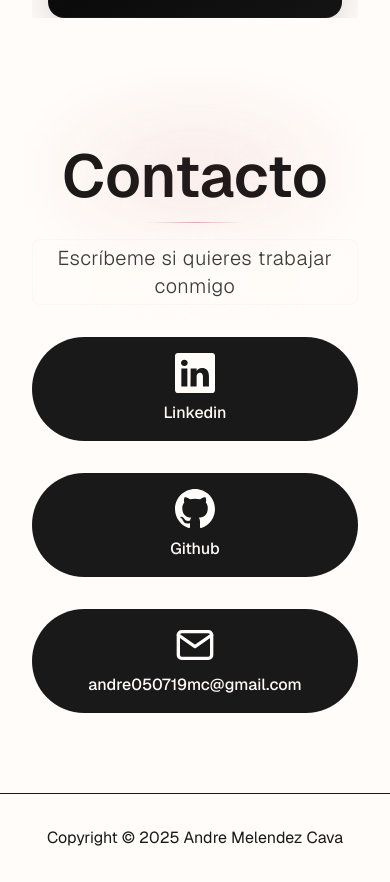
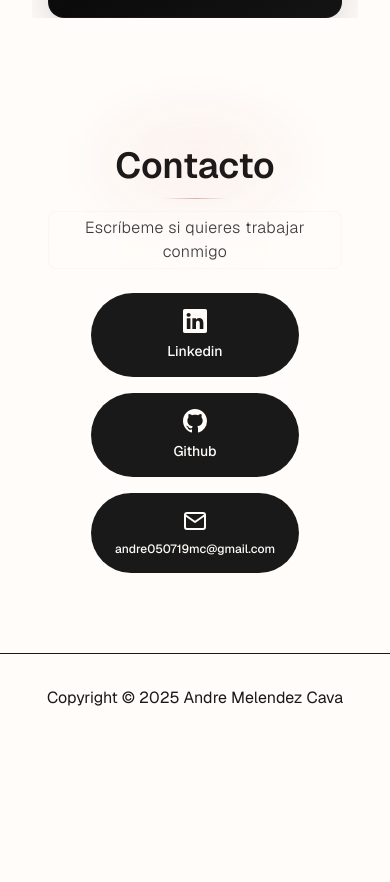
Before and after one commit to andremelzc/portafolio-2025, a Next.js app: page / in a window 390 px wide. Shown: the part 5191-6073 px from the top of the page. After the commit the page ends 5933 px from the top, so only its background shows below. Built offline with nearby package versions, Linux system fonts and the light colour scheme.

Commit message:
Enhance ContactSection layout and styling for improved responsiveness and visual appeal; adjust spacing, text sizes, and add glassmorphism effects

```diff
--- a/app/components/sections/ContactSection.tsx
+++ b/app/components/sections/ContactSection.tsx
@@ -5,50 +5,53 @@ import Button from "@/app/components/ui/Button";
 
 export default function ContactSection() {
   return (
-    <section id="contacto" className="">
-      <div className="flex flex-col gap-16 text-center items-center">
-        <div className="flex flex-col gap-8">
+    <section id="contacto" className="px-4 sm:px-6 lg:px-8">
+      <div className="flex flex-col gap-12 sm:gap-14 md:gap-16 lg:gap-12 xl:gap-10 text-center items-center max-w-7xl mx-auto">
+        <div className="flex flex-col gap-6 sm:gap-8 lg:gap-6">
           {/* Header */}
-          <div className="relative flex flex-col gap-4">
+          <div className="relative flex flex-col gap-3 sm:gap-4 lg:gap-3">
             {/* Resplandor detrás del título */}
-            <div className="absolute -top-4 left-1/2 transform -translate-x-1/2 w-80 h-20 bg-gradient-to-r from-transparent via-accent/15 to-transparent blur-2xl opacity-80" />
+            <div className="absolute -top-2 sm:-top-3 md:-top-4 left-1/2 transform -translate-x-1/2 w-60 sm:w-72 md:w-80 lg:w-72 h-12 sm:h-16 md:h-20 lg:h-16 bg-gradient-to-r from-transparent via-accent/15 to-transparent blur-2xl opacity-80" />
             {/* Título */}
-            <h1 className="text-6xl font-semibold">Contacto</h1>
+            <h1 className="text-4xl sm:text-5xl md:text-6xl lg:text-7xl xl:text-6xl font-semibold">Contacto</h1>
             {/* Divisor */}
-            <div className="h-px w-24 bg-gradient-to-r from-transparent via-accent/40 to-transparent mx-auto" />
+            <div className="h-px w-16 sm:w-20 md:w-24 lg:w-20 bg-gradient-to-r from-transparent via-accent/40 to-transparent mx-auto" />
             {/* Subtítulo con efecto de cristal de fondo */}
             <div className="relative inline-block mx-auto">
-              <div className="absolute -inset-2 bg-gradient-to-r from-transparent via-background/20 to-transparent rounded-lg blur-sm" />
-              <h2 className="relative text-xl text-foreground/85 font-light tracking-wide px-4 py-1 backdrop-blur-sm bg-background/10 rounded-lg border border-border/5">
+              <div className="absolute -inset-1 sm:-inset-2 bg-gradient-to-r from-transparent via-background/20 to-transparent rounded-lg blur-sm" />
+              <h2 className="relative text-base sm:text-lg md:text-xl lg:text-2xl xl:text-xl text-foreground/85 font-light tracking-wide px-3 sm:px-4 py-1 backdrop-blur-sm bg-background/10 rounded-lg border border-border/5">
                 Escríbeme si quieres trabajar conmigo
               </h2>
             </div>
           </div>
           {/* Botones de contacto - sin contenedor glassmorphism */}
-          <div className="flex flex-col gap-8 justify-center">
+          <div className="flex flex-col gap-4 sm:gap-6 md:gap-8 lg:gap-6 justify-center items-center max-w-lg mx-auto">
             <Button
               variant="primary"
-              icon={<BsLinkedin size={40} />}
+              icon={<BsLinkedin className="w-6 h-6 sm:w-8 sm:h-8 md:w-10 md:h-10" />}
               iconPosition="top"
               rounded="full"
+              className="w-full"
             >
-              Linkedin
+              <span className="text-sm sm:text-base">Linkedin</span>
             </Button>
             <Button
               variant="primary"
-              icon={<BsGithub size={40} />}
+              icon={<BsGithub className="w-6 h-6 sm:w-8 sm:h-8 md:w-10 md:h-10" />}
               iconPosition="top"
               rounded="full"
+              className="w-full"
             >
-              Github
+              <span className="text-sm sm:text-base">Github</span>
             </Button>
             <Button
               variant="primary"
-              icon={<FiMail size={40} />}
+              icon={<FiMail className="w-6 h-6 sm:w-8 sm:h-8 md:w-10 md:h-10" />}
               iconPosition="top"
               rounded="full"
+              className="w-full"
             >
-              andre050719mc@gmail.com
+              <span className="text-xs sm:text-sm md:text-base">andre050719mc@gmail.com</span>
             </Button>
           </div>
         </div>
```
